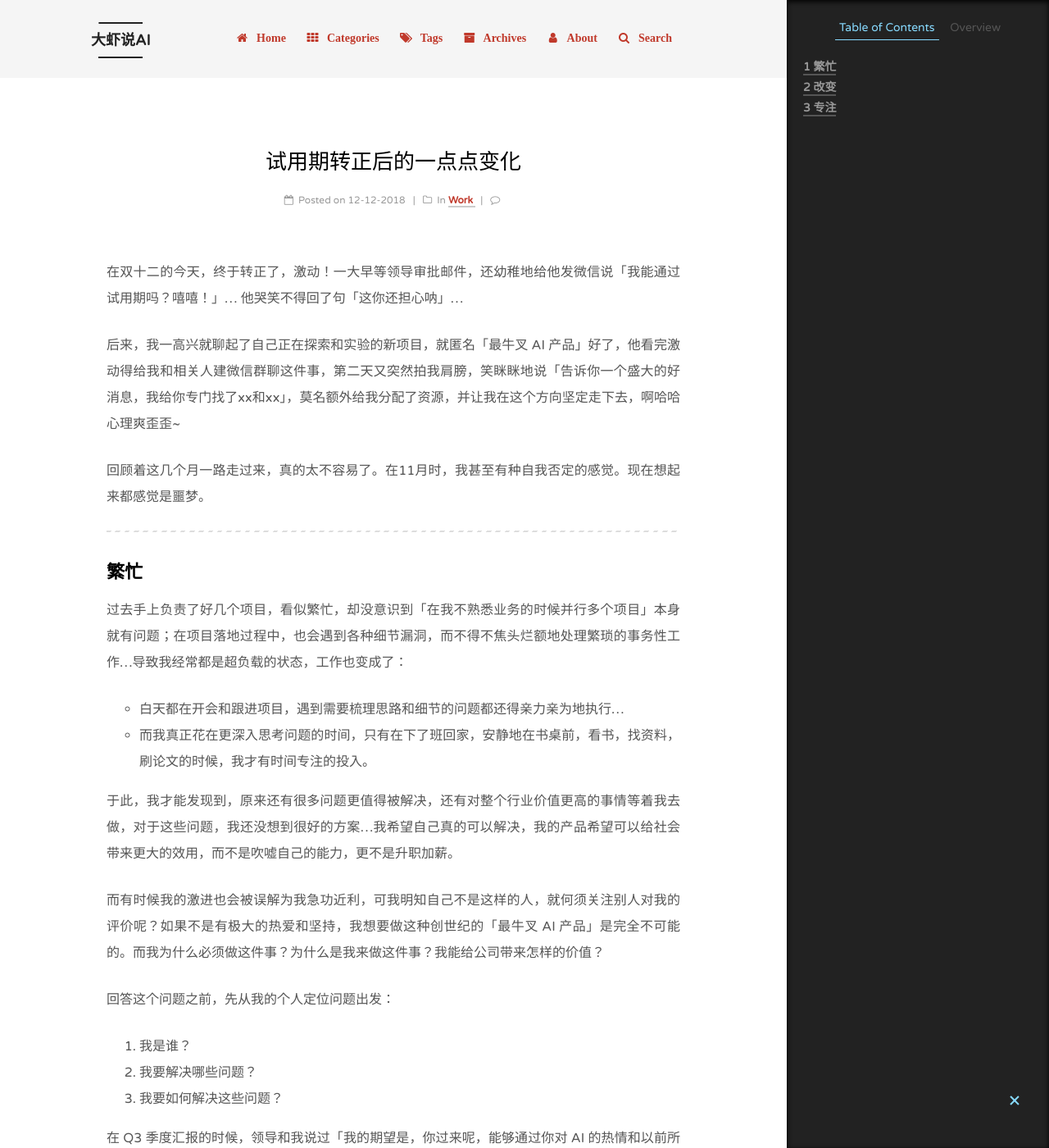
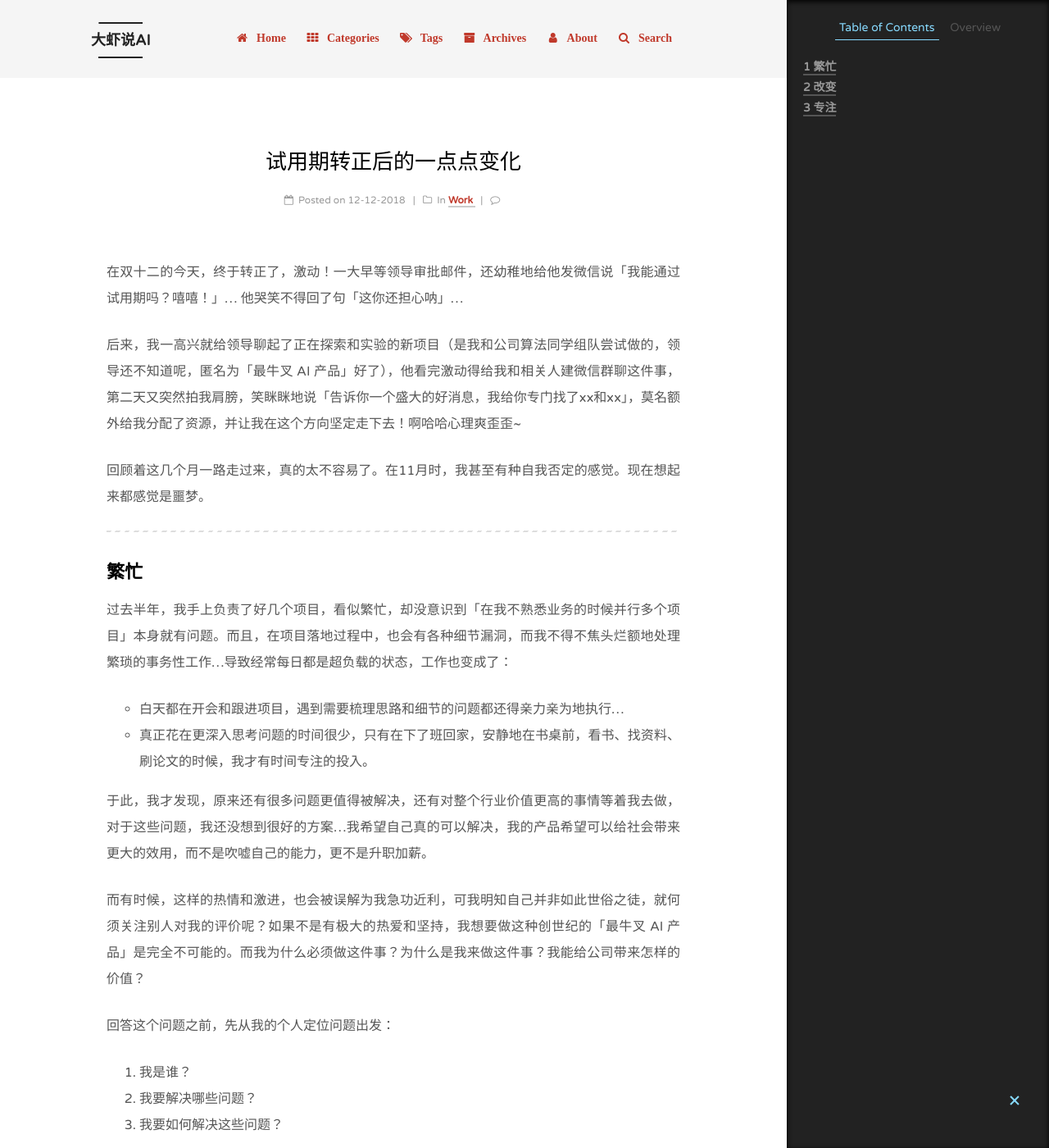
Before and after one commit to RamyWu/RamyWu.github.io, a Jekyll site: the page built from _posts/2018-12-12-VIPKID-Become-Regular-Staff.md, in a window 1280 px wide and 1400 px high. Shown: the whole window at 82% size. Built offline with Jekyll 4.4.1, drawn with Linux system fonts in a browser that asks for light colours; comment, search, counter and statistics services are not loaded; some of the changed text lies outside the part shown.

Commit message:
add 181212

```diff
--- a/_posts/2018-12-12-VIPKID-Become-Regular-Staff.md
+++ b/_posts/2018-12-12-VIPKID-Become-Regular-Staff.md
@@ -9,7 +9,7 @@ category: Work
 
 在双十二的今天，终于转正了，激动！一大早等领导审批邮件，还幼稚地给他发微信说「我能通过试用期吗？嘻嘻！」... 他哭笑不得回了句「这你还担心呐」...
 
-后来，我一高兴就聊起了自己正在探索和实验的新项目，就匿名「最牛叉 AI 产品」好了，他看完激动得给我和相关人建微信群聊这件事，第二天又突然拍我肩膀，笑眯眯地说「告诉你一个盛大的好消息，我给你专门找了xx和xx」，莫名额外给我分配了资源，并让我在这个方向坚定走下去，啊哈哈心理爽歪歪~
+后来，我一高兴就给领导聊起了正在探索和实验的新项目（是我和公司算法同学组队尝试做的，领导还不知道呢，匿名为「最牛叉 AI 产品」好了），他看完激动得给我和相关人建微信群聊这件事，第二天又突然拍我肩膀，笑眯眯地说「告诉你一个盛大的好消息，我给你专门找了xx和xx」，莫名额外给我分配了资源，并让我在这个方向坚定走下去！啊哈哈心理爽歪歪~
 
 回顾着这几个月一路走过来，真的太不容易了。在11月时，我甚至有种自我否定的感觉。现在想起来都感觉是噩梦。
 
@@ -17,15 +17,14 @@ category: Work
 
 ## 繁忙
 
-过去手上负责了好几个项目，看似繁忙，却没意识到「在我不熟悉业务的时候并行多个项目」本身就有问题；在项目落地过程中，也会遇到各种细节漏洞，而不得不焦头烂额地处理繁琐的事务性工作...导致我经常都是超负载的状态，工作也变成了：
+过去半年，我手上负责了好几个项目，看似繁忙，却没意识到「在我不熟悉业务的时候并行多个项目」本身就有问题。而且，在项目落地过程中，也会有各种细节漏洞，而我不得不焦头烂额地处理繁琐的事务性工作...导致经常每日都是超负载的状态，工作也变成了：
 
 - 白天都在开会和跟进项目，遇到需要梳理思路和细节的问题都还得亲力亲为地执行...
-- 而我真正花在更深入思考问题的时间，只有在下了班回家，安静地在书桌前，看书，找资料，刷论文的时候，我才有时间专注的投入。
+- 真正花在更深入思考问题的时间很少，只有在下了班回家，安静地在书桌前，看书、找资料、刷论文的时候，我才有时间专注的投入。
 
+于此，我才发现，原来还有很多问题更值得被解决，还有对整个行业价值更高的事情等着我去做，对于这些问题，我还没想到很好的方案...我希望自己真的可以解决，我的产品希望可以给社会带来更大的效用，而不是吹嘘自己的能力，更不是升职加薪。
 
-于此，我才能发现到，原来还有很多问题更值得被解决，还有对整个行业价值更高的事情等着我去做，对于这些问题，我还没想到很好的方案...我希望自己真的可以解决，我的产品希望可以给社会带来更大的效用，而不是吹嘘自己的能力，更不是升职加薪。
-
-而有时候我的激进也会被误解为我急功近利，可我明知自己不是这样的人，就何须关注别人对我的评价呢？如果不是有极大的热爱和坚持，我想要做这种创世纪的「最牛叉 AI 产品」是完全不可能的。而我为什么必须做这件事？为什么是我来做这件事？我能给公司带来怎样的价值？
+而有时候，这样的热情和激进，也会被误解为我急功近利，可我明知自己并非如此世俗之徒，就何须关注别人对我的评价呢？如果不是有极大的热爱和坚持，我想要做这种创世纪的「最牛叉 AI 产品」是完全不可能的。而我为什么必须做这件事？为什么是我来做这件事？我能给公司带来怎样的价值？
 
 回答这个问题之前，先从我的个人定位问题出发：
 
@@ -37,11 +36,9 @@ category: Work
 
 基于以上，需要对自己所做的项目有一个搜寻的过程。为什么过去的3个月，我选择了 a b c 三个项目？因为公司目前存在一些比较严重的问题，我需要解决这些问题，而 a b c 是整体投入产出比相对比较高也比较重要的项目。
 
-基于个人的身份定位和工作内容的匹配而言，我确实是在做这些事，我确实也在将 AI 落地到公司所处的教育行业。
+基于个人的身份定位和工作内容的匹配而言，我确实是在做这些事，确实也在将 AI 落地到公司所处的教育行业，Q3 季度的绩效评估来看我也达标了。但是我发现，自己有一种不舒服的感觉。后来，我发现是因为没有更深度地思考值得关注的问题导致这种负面状态。也就是说，我还是在做事这个层面，而失去了应有的思考。
 
-但是我发现，自己有一种不是很舒服的感觉。后来我发现自己其实是对很多问题，没有更深度的思考导致，就还是在做事这个层面。但是，我的工作状态如此饱和，我如何才能抽出时间精力来深度思考呢？
-
-是不是部分工作可以交给实习生呢？
+但是，我的工作状态如此饱和，我如何才能抽出时间精力来深度思考呢？是不是部分工作可以交给实习生呢？
 
 ---
 
@@ -50,9 +47,9 @@ category: Work
 
 说到实习生团队，这几个月也有所调整，部分宝宝被规到别的 PM 团队下面了，我这边就剩下一个小影同学，还是新招来的。
 
-小影，在过去的2个月真的给我带来很大的惊喜。这是我唯一没有看「技术理解能力」的孩子，专业也不是非常匹配，但是我当时紧急缺人的情况下把她招来了，那天是周五晚上九点半，我就只电话面试了15分钟，就给她通过了。虽然她在很多地方不是很懂，但是给我的感觉很舒服，做事积极勤奋，比如竞品分析的思考一看也是花了心思的，我想也就先这样吧。
+小影在过去的2个月真的给我带来很大的惊喜。这是我唯一在面试中没有「技术理解能力」的孩子，专业也不是非常匹配，因为我当时紧急缺人的情况下把她招来了。记得，那天是周五晚上九点半，我就只电话面试了15分钟，就给她通过了。虽然她在很多地方不是很懂，但是给我的感觉很舒服，做事积极勤奋，比如竞品分析的思考一看也是花了心思的，我想也就先这样吧。
 
-入职后的一两个月，我在刚开始带她做项目也会比较谨慎，因为我手头的项目都很难做，非一般 PM 能做的事情，我只能把边缘项目交给她，然后日常交流培训工作习惯。有一个比较省力的方法，是用「奇妙清单」工具，作为任务协同。每天上午列清单上的任务，下班检查是否完成，打勾的地方给我review。
+我在刚开始带她做项目也会比较谨慎，因为我手头的项目都很难做，非一般 PM 能做的事情，我只能把边缘项目交给她，然后日常交流培训工作习惯。有一个比较省力的方法，是用「奇妙清单」工具，作为任务协同。每天上午列清单上的任务，下班检查是否完成，打勾的地方给我review。
 
 大约1个月过去了，她其实也就做了一个小项目，然后写了几个小功能的个 PRD 吧，遇到困难也总是躲在我背后，总害怕犯错。我除了安抚也只能一点点教她，但是这样的成长不明显。
 
```
